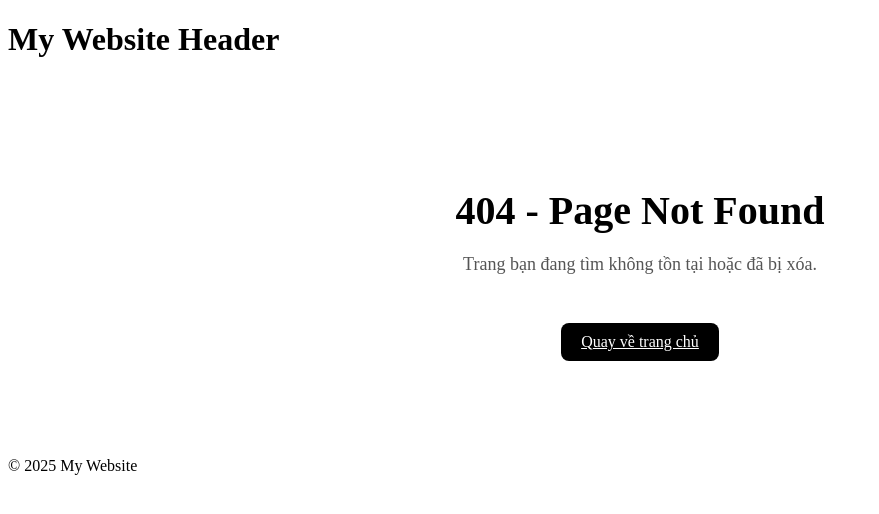
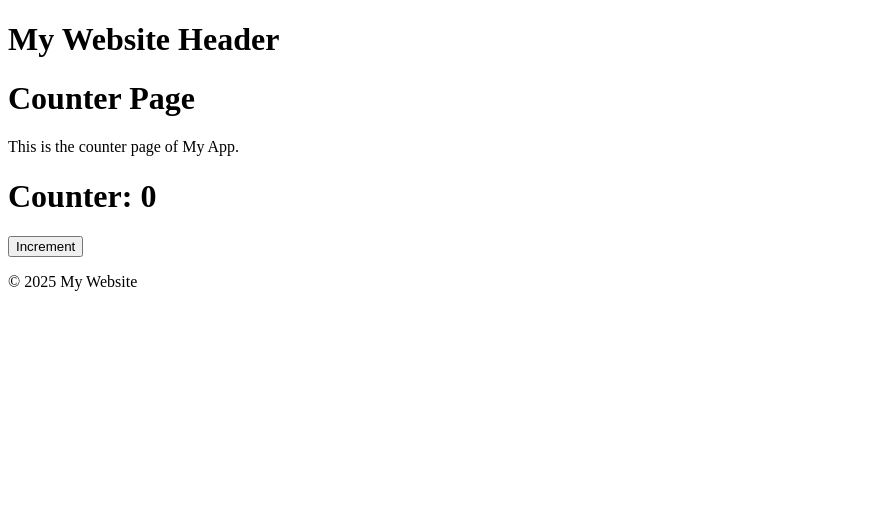
Before and after one commit to TieHung23/nextjs_course, a Next.js app: page /counter in a window 1280 px wide. Before the commit this address had no page. Shown: the top 514 px of the page, without its empty margins (0-879 px from the left). Built offline with nearby package versions, Linux system fonts and the light colour scheme.

Commit message:
[NextJS] Routing Metadata

```diff
--- /dev/null
+++ b/src/app/counter/counter.tsx
@@ -0,0 +1,13 @@
+"use client"
+import { useState } from "react";
+
+export default function Counter() {
+    const [count, setCount] = useState(0);
+
+    return (
+        <div>
+            <h1>Counter: {count}</h1>
+            <button onClick={() => setCount(count + 1)}>Increment</button>
+        </div>
+    );
+}
--- /dev/null
+++ b/src/app/counter/page.tsx
@@ -0,0 +1,19 @@
+import {Metadata} from "next";
+import Counter from "@/app/counter/counter";
+
+export const generateMetadata = async () : Promise<Metadata> => {
+    return {
+        title: 'Counter - My App',
+        description: 'A simple counter page in My App',
+    };
+}
+
+export default function CounterPage() {
+    return (
+        <>
+            <h1>Counter Page</h1>
+            <p>This is the counter page of My App.</p>
+            <Counter/>
+        </>
+    );
+}
```
Also changed, not shown: src/app/(auth)/login/page.tsx (+9 -0 lines), src/app/product/[productId]/page.tsx (+16 -1 lines).
